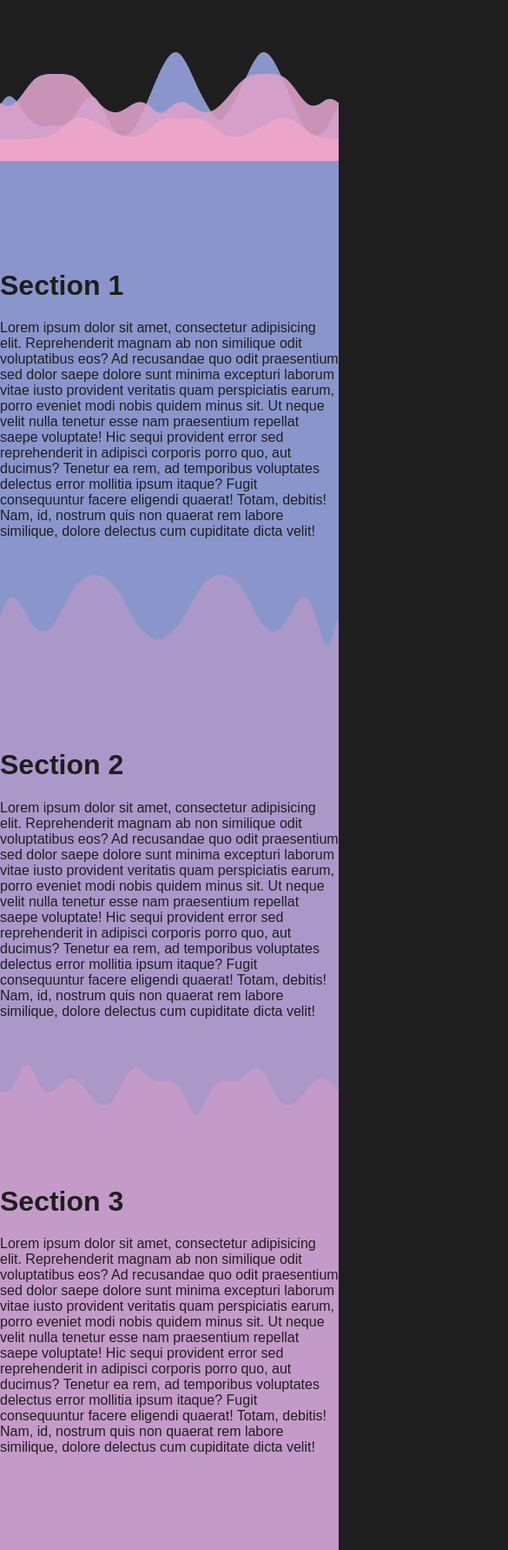
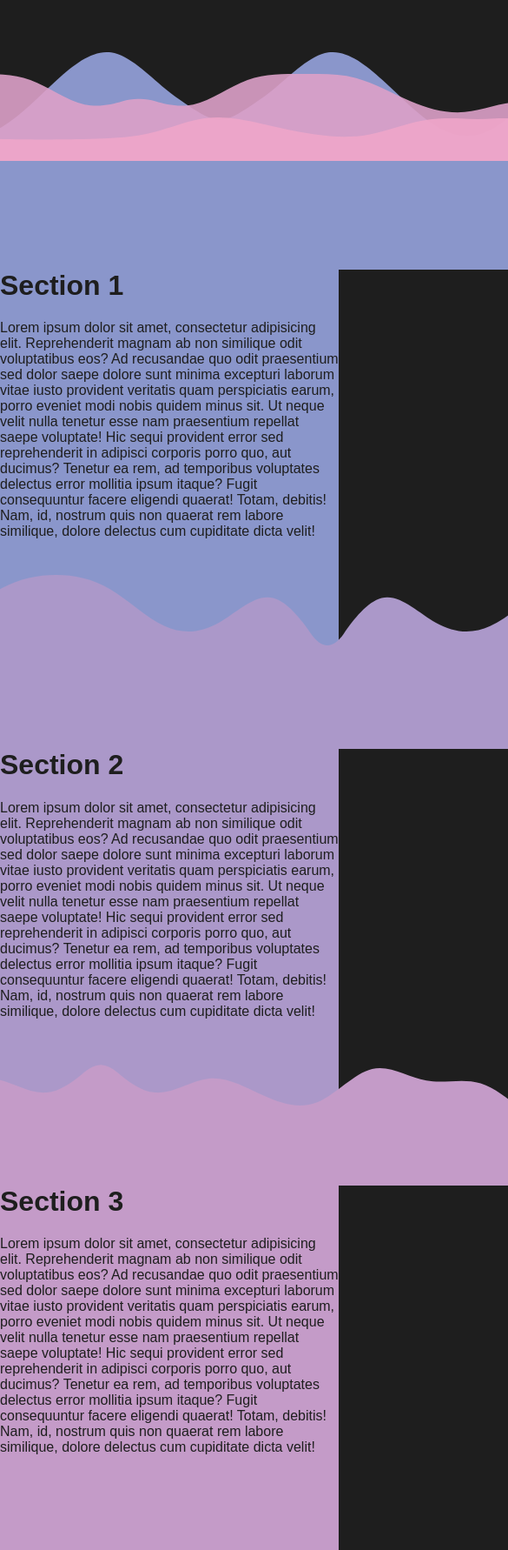
Before and after one commit to Fluxticks/portfolio-source, a SvelteKit app: page /dev in a window 390 px wide. Shown: the part 659-2441 px from the top of the page at 87% size, 585 px wide, since content can reach past the window. Built offline with nearby package versions, Linux system fonts and the light colour scheme; a web font is replaced by a local one.

Commit message:
Improve waves on mobile devices

```diff
--- a/src/components/section.svelte
+++ b/src/components/section.svelte
@@ -76,7 +76,7 @@
 		bottom: var(--bottom);
 		left: 0;
 		content: '';
-		width: 100%;
+		width: max(100vw, 1000px);
 		height: var(--bg-height);
 		opacity: var(--opacity);
 		background-image: var(--bg-url);
--- a/src/components/wave.svelte
+++ b/src/components/wave.svelte
@@ -19,7 +19,7 @@
 		left: 0;
 		background-repeat: repeat-x;
 		background-size: cover;
-		width: 100vw;
+		width: max(100vw, 1000px);
 		z-index: 1;
 		opacity: 0.9;
 		animation: waveslide infinite;
```
